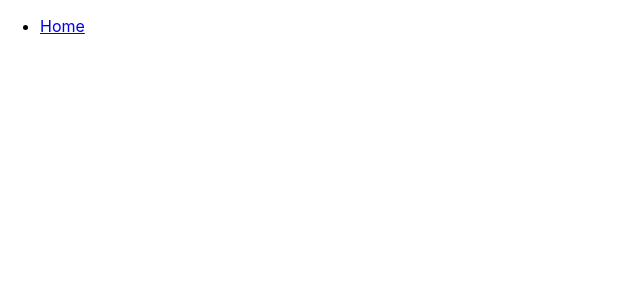
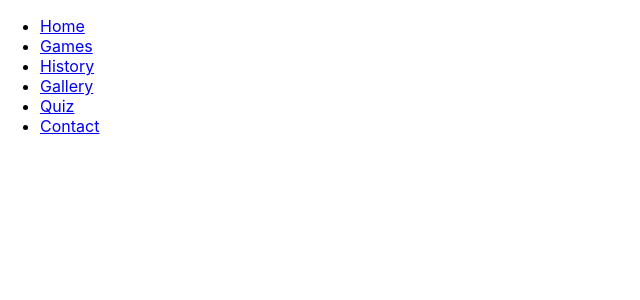
Before and after one commit to El-Dorado17/elder-scrolls-tribute, a React (Create React App) app: page /About in a window 1280 px wide. Before the commit this address had no page. Shown: the top 300 px of the page, without its empty margins (0-640 px from the left). Built offline with nearby package versions, Linux system fonts and the light colour scheme.

Commit message:
wireframe added and structuring

```diff
--- a/src/components/nav/NavBar.js
+++ b/src/components/nav/NavBar.js
@@ -6,11 +6,11 @@ export const NavBar = () =>{
     return(
         <ul>
             <li> <Link to="/"> Home </Link> </li>
-            {/* <li> <Link to="/Games"> Resume </Link> </li> {/*No Folder/view yet*/ }
-            {/* <li> <Link to="/Gallery"> About </Link> </li>
-            <li> <Link to="/History"> Projects </Link> </li> */}
-            {/* <li> <Link to="/Quiz"> Quiz </Link> </li> */}
-            {/* <li> <Link to="/Contact"> Contact </Link> </li> */}
+            <li> <Link to="/Games"> Games </Link> </li>
+            <li> <Link to="/History"> History </Link> </li>
+            <li> <Link to="/Gallery"> Gallery </Link> </li>
+            <li> <Link to="/Quiz"> Quiz </Link> </li>
+            <li> <Link to="/Contact"> Contact </Link> </li>
         </ul>
     )
 }
--- a/src/components/views/ApplicationViews.js
+++ b/src/components/views/ApplicationViews.js
@@ -16,9 +16,9 @@ export const ApplicationViews = () => {
             <Route path="/" element={<Home/>}/>
             {/* <Route path="/Resume" element={<Games/>}/>
             <Route path="/About" element={<History/>}/>
-            <Route path="/Projects" element={<Gallery/>}/> */}
-            {/* <Route path="/Photos" element={<Trivia??/>}/> */}
-            {/* <Route path="/Contact" element={<Contact/>}/> */}
+            <Route path="/Projects" element={<Gallery/>}/>
+            <Route path="/Photos" element={<Quiz/>}/>
+            <Route path="/Contact" element={<Contact/>}/> */}
         </Routes>
     </>
 }
```
Also changed, not shown: 1 other file (tests, documents, lock files or other folders).
